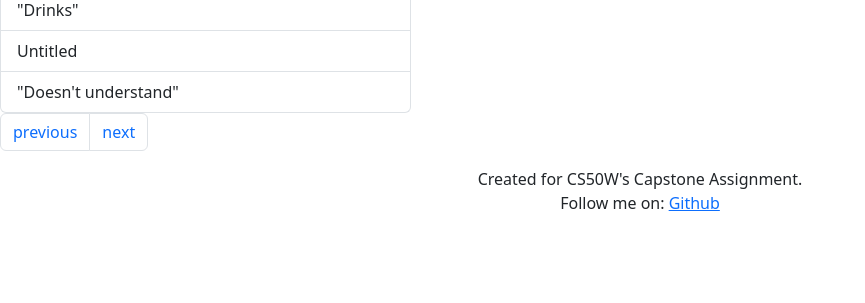
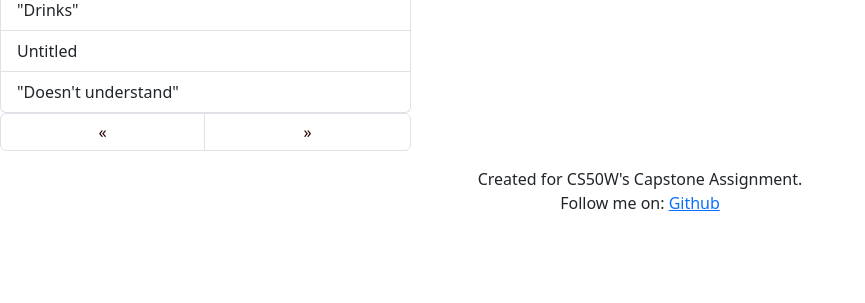
Before and after one commit to dermotbg/CS50W_final_project, a Django app: page /history/2?page=2 in a window 1280 px wide. Shown: the part 190-493 px from the top of the page, without its empty margins (0-865 px from the left). Run offline with Django 4.2, Linux system fonts and the light colour scheme; a user stored in the database is signed in; data comes from the database, SQL or seed files in the repository.

Commit message:
paginator updates

```diff
--- a/BGpt/static/BGpt/styles.css
+++ b/BGpt/static/BGpt/styles.css
@@ -140,6 +140,18 @@ body #chat-cont .chat-session {
 body #chat-cont:last-child {
   border-bottom: solid 2px;
 }
+body .pagination {
+  justify-content: center;
+  text-decoration: none;
+}
+body .pagination li {
+  text-align: center;
+  min-width: 50%;
+}
+body .pagination .page-link {
+  text-decoration: none;
+  color: #2b0000;
+}
 @media (max-width: 600px) {
   body #card-cont {
     flex-direction: column;
@@ -196,11 +208,6 @@ body .resp {
 .modal-content .modal-body .spinner-border {
   display: none;
 }
-.modal-content .paginatot .pagination {
-  --bs-pagination-padding-x: 0.62rem;
-  --bs-pagination-padding-y: 0.375rem;
-  --bs-pagination-font-size: 1rem;
-}
 
 footer {
   display: flex;
--- a/BGpt/static/BGpt/styles.scss
+++ b/BGpt/static/BGpt/styles.scss
@@ -167,6 +167,19 @@ body{
         border-bottom: solid 2px;
     }
 
+    .pagination{
+        justify-content: center;
+        text-decoration: none;
+        li{
+            text-align: center;
+            min-width: 50%;
+        }
+        .page-link{
+            text-decoration: none;
+            color: $black;
+        }
+    }
+
     @media (max-width: 600px) {
         #card-cont{
             flex-direction: column;
@@ -183,13 +196,6 @@ body{
         white-space: nowrap;
         list-style: none;
     }
-    // .list-group-item{
-    //     // display: inline;
-    //     max-width: 100%;
-    //     overflow: hidden;
-    //     text-overflow: ellipsis;
-    //     white-space: nowrap;
-    // }
     .list-group-responses > *{
         display: none;
         border: solid 2px $red;
@@ -197,7 +203,6 @@ body{
     .list-group-item:hover{
         background-color: $green;
         color: $white;
-
     }
     .inp{
         list-style: none;
@@ -230,12 +235,6 @@ body{
             display: none;
         }
     }
-    .paginatot
-    .pagination{
-        --bs-pagination-padding-x: 0.62rem;
-        --bs-pagination-padding-y: 0.375rem;
-        --bs-pagination-font-size: 1rem;
-    }
 }
 footer{
     display: flex;
--- a/BGpt/templates/BGpt/history.html
+++ b/BGpt/templates/BGpt/history.html
@@ -19,10 +19,14 @@
             <ul class="pagination">
                 {% if history.has_previous %}
 
-                <li class="page-item"><a href="?page={{ history.previous_page_number }}" class="page-link">previous</a></li>
+                <li class="page-item"><a href="?page={{ history.previous_page_number }}" class="page-link">&laquo;</a></li>
+                {% else %}
+                <li class="page-item disabled"><a href="?page={{ history.next_page_number }}" class="page-link">&laquo;</a></li>
                 {% endif %}
                 {% if history.has_next %}
-                <li class="page-item"><a href="?page={{ history.next_page_number }}" class="page-link">next</a></li>
+                <li class="page-item"><a href="?page={{ history.next_page_number }}" class="page-link">&raquo;</a></li>
+                {% else %}
+                <li class="page-item disabled"><a href="?page={{ history.previous_page_number }}" class="page-link">&raquo;</a></li>
                 {% endif %}
             </ul>
         </nav>
```
